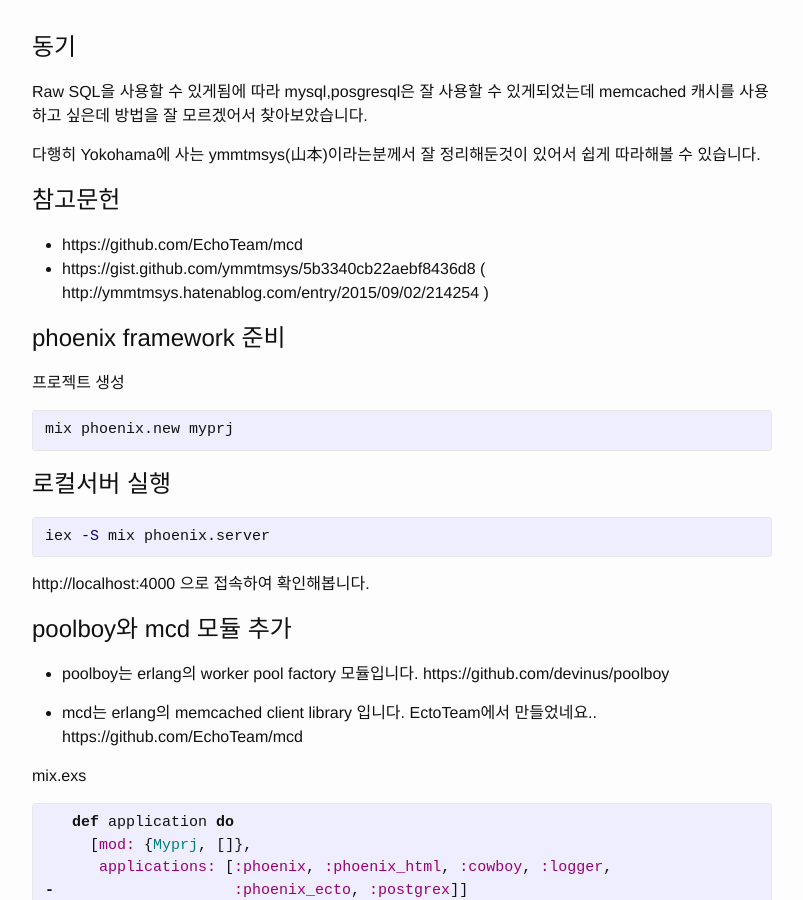
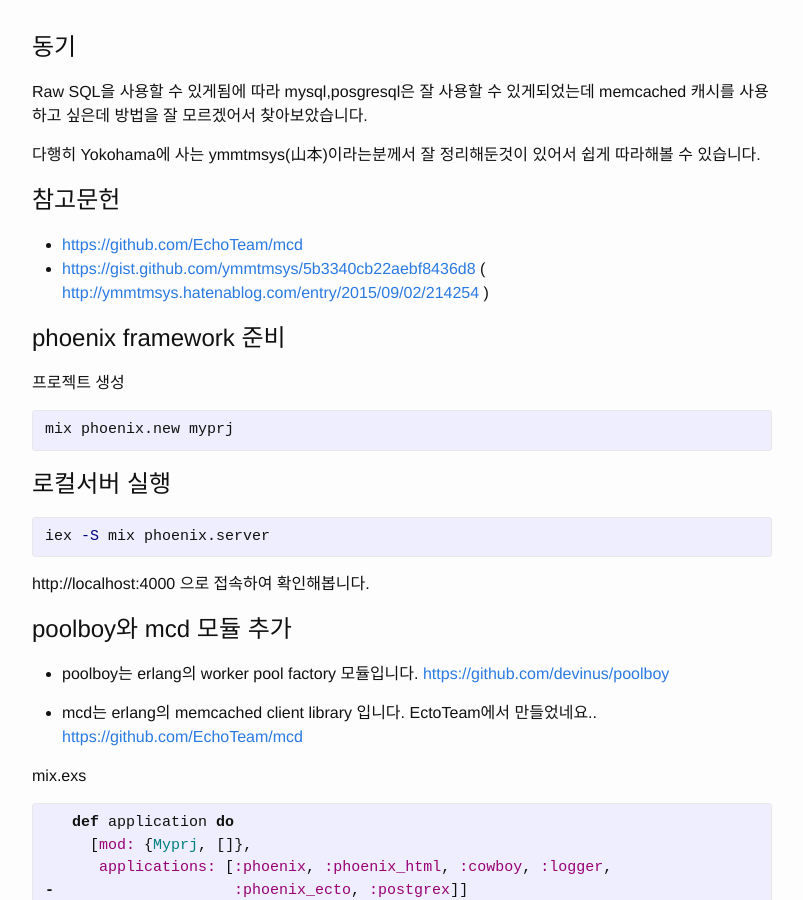
Before and after one commit to luzluna/luzluna.github.io, a Jekyll site: the page built from _posts/2015-10-19-elixir-memcached1.markdown, in a window 1280 px wide and 900 px high, scrolled down 213 px. Shown: the whole window, without its empty margins (238-1041 px from the left). Built offline with Jekyll 4.4.1, drawn with Linux system fonts in a browser that asks for light colours; part of the change alters nothing that is shown; some of the changed text lies outside the part shown.

Commit message:
link update

```diff
--- a/_posts/2015-10-19-elixir-memcached1.markdown
+++ b/_posts/2015-10-19-elixir-memcached1.markdown
@@ -13,9 +13,9 @@ memcached 캐시를 사용하고 싶은데 방법을 잘 모르겠어서 찾아
 
 # 참고문헌
 
-* https://github.com/EchoTeam/mcd
-* https://gist.github.com/ymmtmsys/5b3340cb22aebf8436d8
-( http://ymmtmsys.hatenablog.com/entry/2015/09/02/214254 )
+* [https://github.com/EchoTeam/mcd](https://github.com/EchoTeam/mcd)
+* [https://gist.github.com/ymmtmsys/5b3340cb22aebf8436d8](https://gist.github.com/ymmtmsys/5b3340cb22aebf8436d8)
+( [http://ymmtmsys.hatenablog.com/entry/2015/09/02/214254](http://ymmtmsys.hatenablog.com/entry/2015/09/02/214254) )
 
 # phoenix framework 준비
 
@@ -36,10 +36,10 @@ http://localhost:4000
 # poolboy와 mcd 모듈 추가
 
 * poolboy는 erlang의 worker pool factory 모듈입니다.
-  https://github.com/devinus/poolboy
+  [https://github.com/devinus/poolboy](https://github.com/devinus/poolboy)
 
 * mcd는 erlang의 memcached client library 입니다. EctoTeam에서 만들었네요..
-  https://github.com/EchoTeam/mcd
+  [https://github.com/EchoTeam/mcd](https://github.com/EchoTeam/mcd)
 
 mix.exs
 {% highlight elixir %}
@@ -181,10 +181,28 @@ web/router.ex
    end
 {% endhighlight %}
 
-다음의 URL을 방문하여 확인
+# 다음의 URL을 방문하여 확인
 
 * http://localhost/4000/set
+{% highlight xml %}
+{
+    "result": "ok",
+    "request": "set"
+}
+{% endhighlight %}
 
 * http://localhost/4000/get
+{% highlight xml %}
+{
+    "result": "Hello Phoenix",
+    "request": "get"
+}
+{% endhighlight %}
 
 * http://localhost/4000/delete
+{% highlight xml %}
+{
+    "result": "deleted",
+    "request": "delete"
+}
+{% endhighlight %}
```
